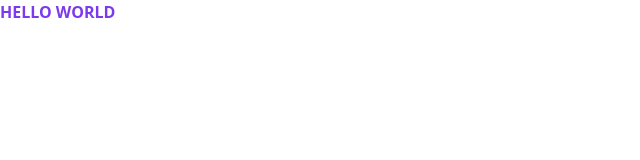
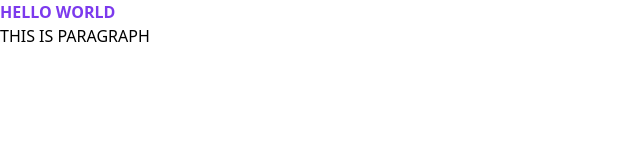
Before and after one commit to payalgithubacc/website, a website: page src/index.html in a window 1280 px wide. Shown: the whole page, without its empty margins (0-640 px from the left). Drawn offline with nearby package versions, Linux system fonts and the light colour scheme.

Commit message:
1 file modified

```diff
--- a/src/index.html
+++ b/src/index.html
@@ -10,6 +10,7 @@
 <body>
 	<div id="app">
   <h2 class="text-purple-600 font-bold ">HELLO WORLD</h1>
+    <P> THIS IS PARAGRAPH </P>
 
 </div>
 </body>
```
